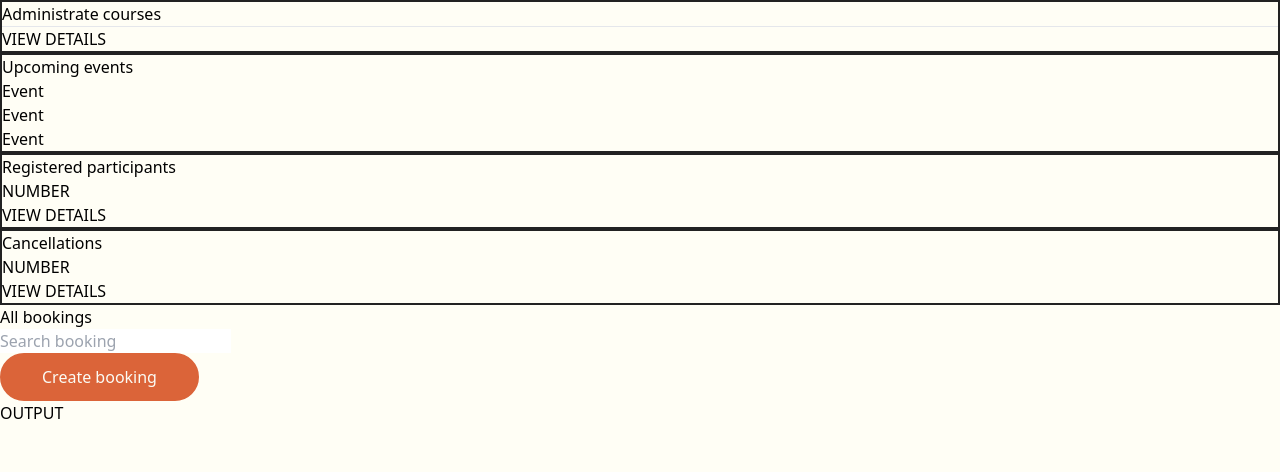
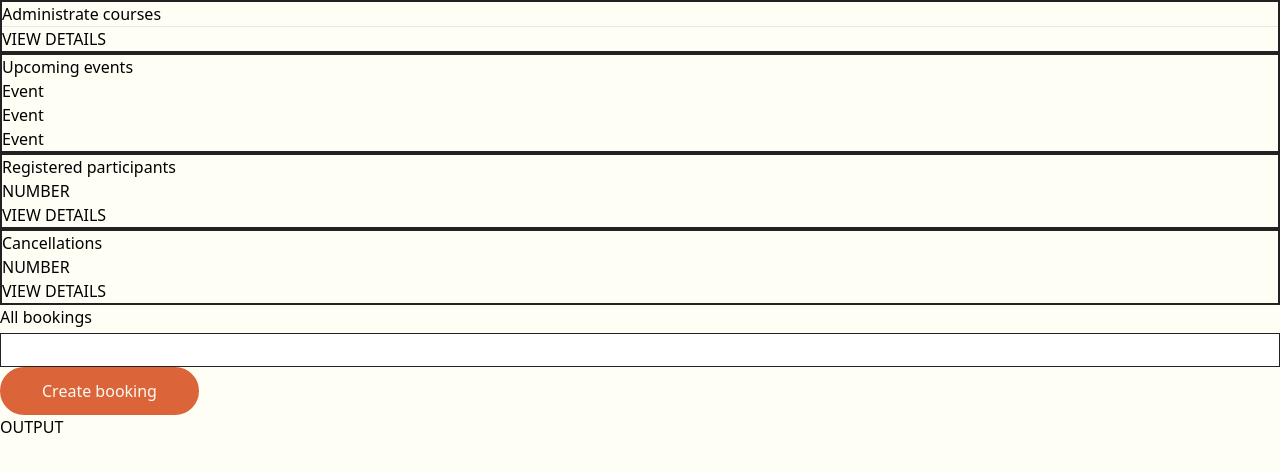
Before and after one commit to Nico-Harms/advanced-web-development, a React app: page /admin in a window 1280 px wide. Shown: the top 472 px of the page. Built offline with nearby package versions, Linux system fonts and the light colour scheme; the HTML template or start-up script is replaced by a standard one.

Commit message:
admin update

```diff
--- a/src/components/interactions/GenInput.jsx
+++ b/src/components/interactions/GenInput.jsx
@@ -1,5 +1,16 @@
-export default function () {
+export default function GenInput(props) {
+
+  function inputStyle() {
+    if (props.inputStyle === "primaryInput") {
+      return "border-[1px] border-off-black py-1 px-1";
+    } else if (props.inputStyle === "secondaryInput") {
+      return "border-[1px] border-prime-orange py-1 px-1";
+    }
+  }
   return (
-    <input type="text" />
+    <div className="flex flex-col gap-1">
+      <label htmlFor={props.labelFor}>{props.labelContent}</label>
+      <input placeholder={props.placeholder} type={props.inputType} className={` ${inputStyle()}`} />
+    </div>
   )
 }
--- a/src/pages/adminpages/AdminCoursePage.jsx
+++ b/src/pages/adminpages/AdminCoursePage.jsx
@@ -1,7 +1,33 @@
+import GenBtn from "../../components/interactions/GenBtn";
+import GenInput from "../../components/interactions/GenInput";
+
 export default function AdminCoursePage() {
   return (
     <main>
+      <section>
+        <div>
+          <div>
+            <h3>Create Course</h3>
+            <div>SWITCH</div>
+          </div>
+          <div>
+            <h3>Use template</h3>
+            <div>
+              <GenBtn content="Pizza-kursus" btnType="primaryBtn" />
+              <GenBtn content="Surdejskursus" btnType="primaryBtn" />
+              <GenBtn content="Coffee art" btnType="primaryBtn" />
+            </div>
+          </div>
+        </div>
+        <div>
+          <GenInput labelContent="Course name" inputType="text" inputStyle="primaryInput" />
+          <GenInput labelContent="Date" inputType="date" inputStyle="primaryInput" />
+          <GenInput labelContent="Location" inputType="text" inputStyle="primaryInput" />
+          <GenInput labelContent="Prize per person (kr)" inputType="number" inputStyle="primaryInput" />
+          <GenInput labelContent="Number of participants (max)" inputType="number" inputStyle="primaryInput" />
+        </div>
 
+      </section>
     </main>
   )
 }
--- a/src/pages/adminpages/AdminPage.jsx
+++ b/src/pages/adminpages/AdminPage.jsx
@@ -1,5 +1,6 @@
 import GenBtn from "../../components/interactions/GenBtn";
 import { useNavigate } from "react-router-dom";
+import GenInput from "../../components/interactions/GenInput";
 
 export default function Adminpage() {
 
@@ -44,7 +45,7 @@ export default function Adminpage() {
       <section>
         <div>
           <h6>All bookings</h6>
-          <input type="text" placeholder="Search booking" />
+          <GenInput inputType="search" inputStyle="primaryInput" />
           <GenBtn content="Create booking" btnType="primaryBtn" />
         </div>
         <div>OUTPUT</div>
```
